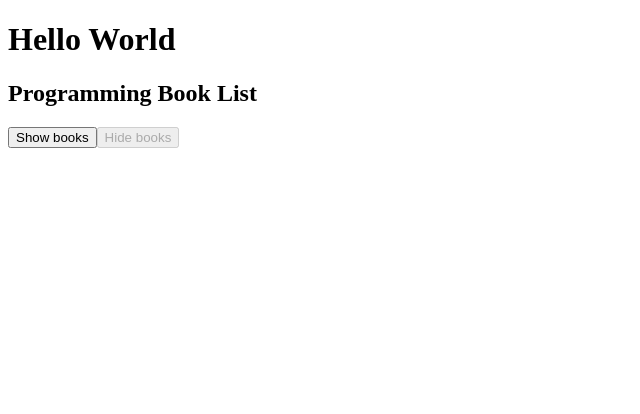
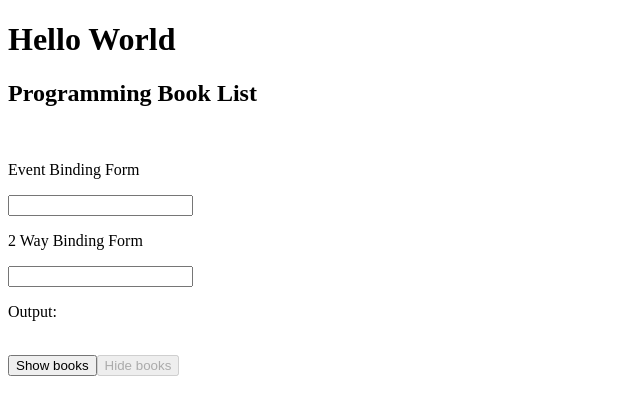
Before and after one commit to Ibtesam-Mahmood/firebase-angular-test, an Angular app: page / in a window 1280 px wide. Shown: the top 414 px of the page, without its empty margins (0-640 px from the left). Built offline with nearby package versions, Linux system fonts and the light colour scheme.

Commit message:
2 way binding

```diff
--- a/src/app/app.module.ts
+++ b/src/app/app.module.ts
@@ -2,10 +2,11 @@ import { NgModule } from '@angular/core';
 import { BrowserModule } from '@angular/platform-browser';
 import { AppComponent } from './app.component';
 import { BooksComponent } from './books/books.component';
+import { FormsModule } from '@angular/forms';
 
 @NgModule({
   declarations: [AppComponent, BooksComponent],
-  imports: [BrowserModule],
+  imports: [BrowserModule, FormsModule],
   bootstrap: [AppComponent],
 })
 export class AppModule {}
--- a/src/app/books/books.component.html
+++ b/src/app/books/books.component.html
@@ -1,9 +1,22 @@
 <h2>Programming Book List</h2>
-<button (click)="handleShowing(true)" [disabled]="isShowing">Show books</button>
-<button (mouseover)="handleShowing(false)" [disabled]="!isShowing">Hide books</button>
+<br>
+<!-- Stil 1 way binding thorugh event binding, won't react to changes in the inputText -->
+<p>Event Binding Form</p>
+<input type="text" (input)="handleInput($event)">
+<!-- 2 way binding can be used to couple a property between the view and component -->
+<!-- demonted by: "[(ngModel)]" directive -->
+<p>2 Way Binding Form</p>
+<input type="text" [(ngModel)]="inputText">
+<p>Output: <strong>{{inputText}}</strong></p>
+<br>
+<!-- Event Bindings allows the component to bind to (listen to changes in) the view -->
+<button (mouseover)="handleShowing(true)" [disabled]="isShowing">Show books</button>
+<button (click)="handleShowing(false)" [disabled]="!isShowing">Hide books</button>
+<!-- Property Bindings allows the view to bind to (build based on) the component -->
 <ul [hidden]="!isShowing">
   <li>
     <img [src]=src [alt]="name" width="200">
+    <!-- Interpolation allows the view to access the component varaibles -->
     {{name}} by: {{author}}
   </li>
   <li>
--- a/src/app/books/books.component.ts
+++ b/src/app/books/books.component.ts
@@ -7,6 +7,7 @@ import { Component } from '@angular/core';
 })
 export class BooksComponent {
   isShowing: boolean = false;
+  inputText: string = '';
 
   name: string = 'Angular';
   author: string = 'Youtube';
@@ -20,4 +21,8 @@ export class BooksComponent {
   handleShowing(show: boolean): void {
     this.isShowing = show;
   }
+
+  handleInput(event: any): void {
+    this.inputText = event.target.value;
+  }
 }
```
